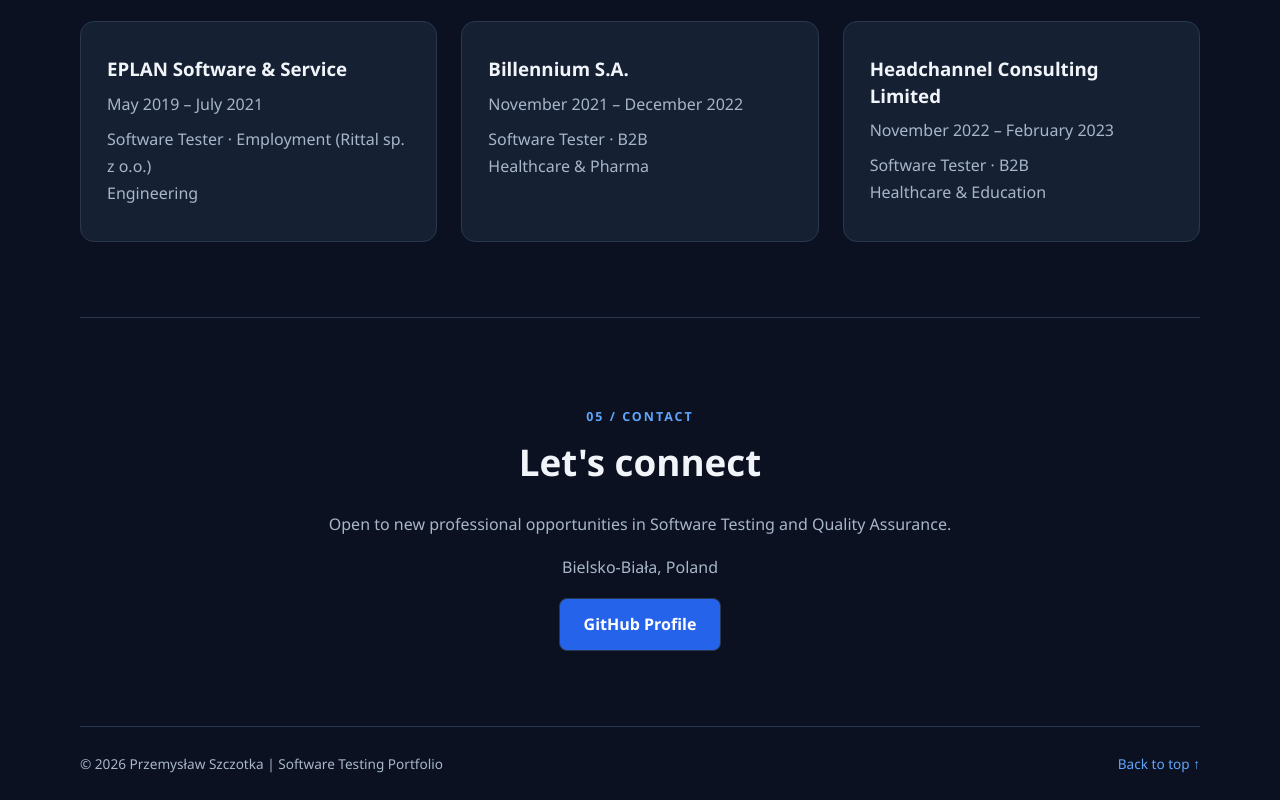
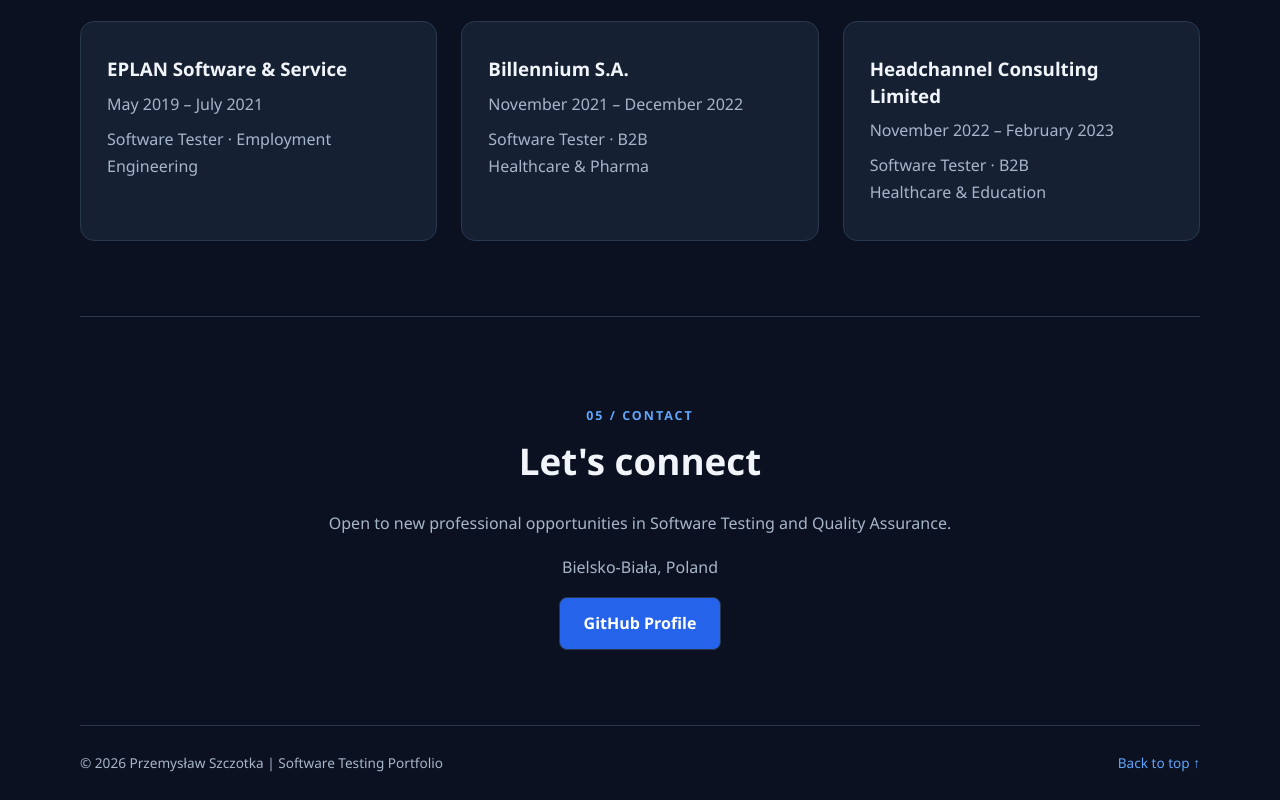
Before and after one commit to przemyslaw-szczotka/przemyslaw-szczotka.github.io, a plain HTML site: page index.html in a window 1280 px wide. Shown: the part 5333-6133 px from the top of the page. Drawn offline with Linux system fonts and the light colour scheme.

Commit message:
QA-22: Align EPLAN company information with LinkedIn profile

```diff
--- a/index.html
+++ b/index.html
@@ -5,5 +5,5 @@
 <section id="about"><p class="eyebrow">01 / ABOUT ME</p><h2>Professional profile</h2><p>Software Tester with professional experience in manual, functional, regression, exploratory and integration testing of web and desktop applications.</p><p>Experienced in requirements analysis, test case preparation, defect reporting and collaboration with development teams in Agile and Scrum environments.</p></section>
 <section id="projects"><p class="eyebrow">02 / EXPERIENCE</p><div class="section-heading"><h2>Selected projects</h2><div class="filters" role="group" aria-label="Project category"><button data-category="all" aria-pressed="false">All (13)</button><button data-category="healthcare" aria-pressed="false">Healthcare (5)</button><button data-category="engineering" aria-pressed="false">Engineering (4)</button><button data-category="other" aria-pressed="false">Other (1)</button><button data-category="personal" aria-pressed="false">Personal Projects (3)</button></div></div><div class="filterbar"><label for="client">Filter by client:</label><select id="client"><option value="">All clients</option></select><button id="reset">Reset filters</button></div><p id="count" role="status"></p><div id="project-grid" class="grid"></div><noscript>Enable JavaScript to browse the project catalogue.</noscript></section>
 <section id="skills"><p class="eyebrow">03 / COMPETENCIES</p><h2>Skills &amp; Tools</h2><div class="grid"><article><h3>Software Testing</h3><p>Manual · Functional · Regression · Exploratory · Integration · UI/UX · Localization</p></article><article><h3>Tools &amp; Technologies</h3><p>Jira · Confluence · TFS · HP ALM · Git · Jenkins · FitNesse · Figma · SQL (basic)</p></article><article><h3>Methodologies</h3><p>Agile · Scrum · Requirements analysis · Test cases · Defect reporting · Test documentation</p></article><article><h3>Languages</h3><p>Polish – native · English – B2 · German – B1</p></article></div></section>
-<section id="collaborations"><p class="eyebrow">04 / PROFESSIONAL COLLABORATIONS</p><h2>Companies I've worked with</h2><div class="grid collaborations-grid"><article><h3>EPLAN Software &amp; Service</h3><p>May 2019 – July 2021</p><p>Software Tester · Employment (Rittal sp. z o.o.)<br>Engineering</p></article><article><h3>Billennium S.A.</h3><p>November 2021 – December 2022</p><p>Software Tester · B2B<br>Healthcare &amp; Pharma</p></article><article><h3>Headchannel Consulting Limited</h3><p>November 2022 – February 2023</p><p>Software Tester · B2B<br>Healthcare &amp; Education</p></article></div></section>
+<section id="collaborations"><p class="eyebrow">04 / PROFESSIONAL COLLABORATIONS</p><h2>Companies I've worked with</h2><div class="grid collaborations-grid"><article><h3>EPLAN Software &amp; Service</h3><p>May 2019 – July 2021</p><p>Software Tester · Employment<br>Engineering</p></article><article><h3>Billennium S.A.</h3><p>November 2021 – December 2022</p><p>Software Tester · B2B<br>Healthcare &amp; Pharma</p></article><article><h3>Headchannel Consulting Limited</h3><p>November 2022 – February 2023</p><p>Software Tester · B2B<br>Healthcare &amp; Education</p></article></div></section>
 <section id="contact" class="contact"><p class="eyebrow">05 / CONTACT</p><h2>Let's connect</h2><p>Open to new professional opportunities in Software Testing and Quality Assurance.</p><p>Bielsko-Biała, Poland</p><a class="button primary" href="https://github.com/przemyslaw-szczotka" target="_blank" rel="noopener noreferrer">GitHub Profile</a></section></main><footer class="container">© 2026 Przemysław Szczotka | Software Testing Portfolio <a href="#home">Back to top ↑</a></footer><dialog id="lightbox" aria-labelledby="lightbox-caption"><button type="button" id="lightbox-close" aria-label="Close image">×</button><img id="lightbox-image" alt=""><p id="lightbox-caption"></p></dialog></body></html>
```
